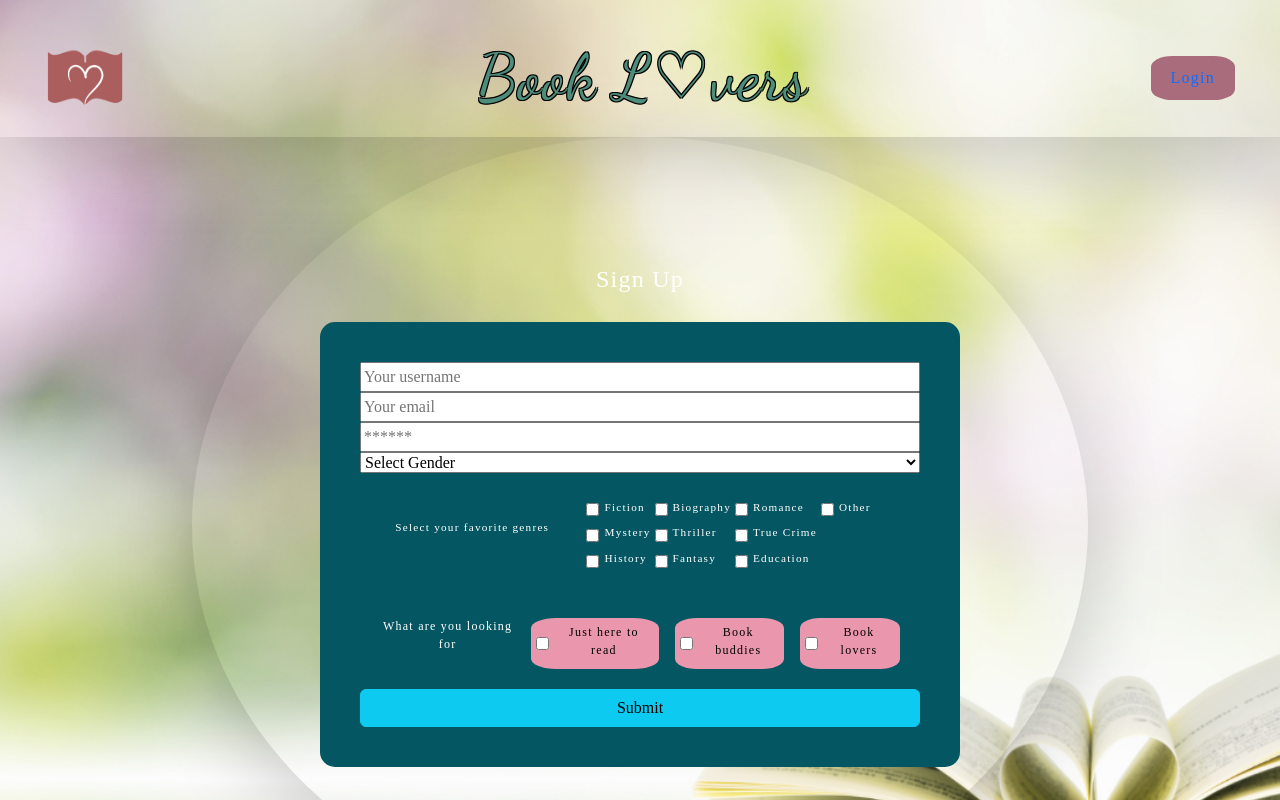
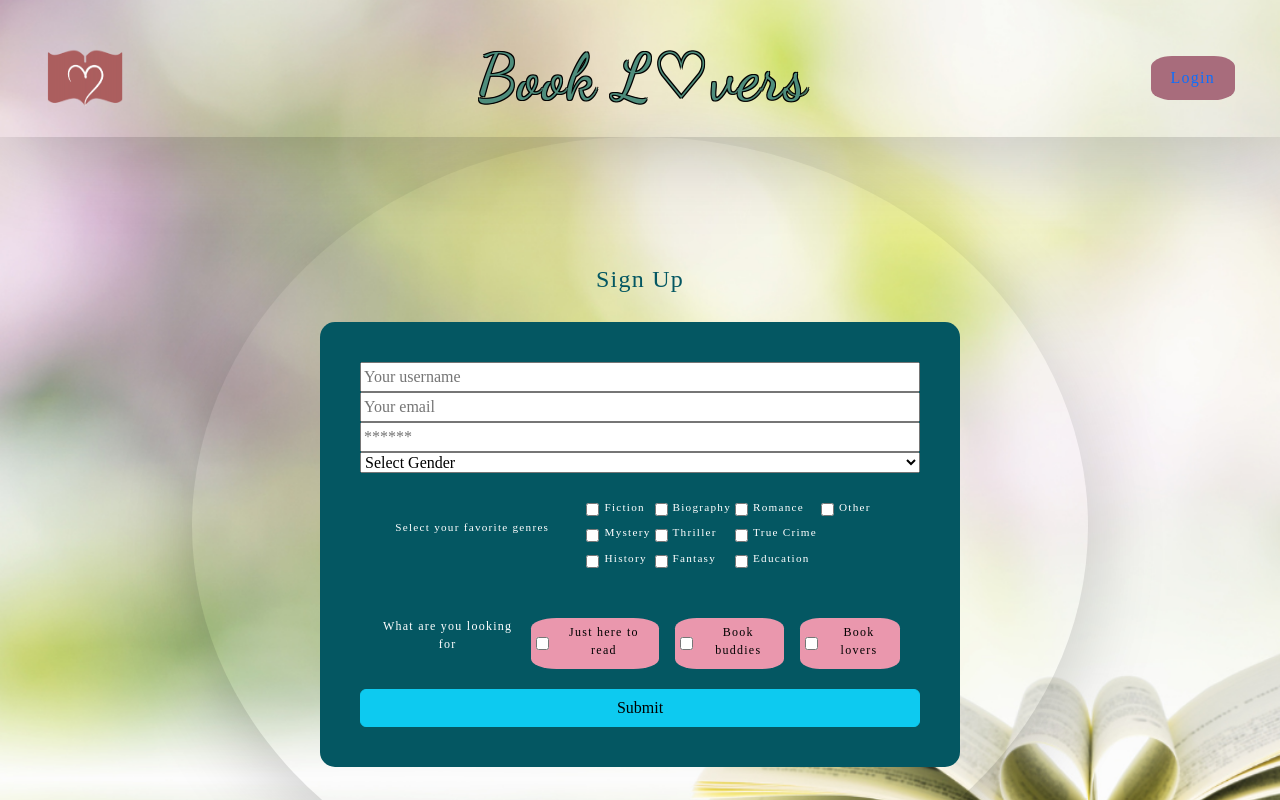
Before and after one commit to BookLovers-Group3/Book-Lovers-Official, a React (Vite) app in the folder client/: page /signup in a window 1280 px wide. Shown: the top 800 px of the page. Built offline with nearby package versions, Linux system fonts and the light colour scheme; a small style sheet from the web is missing.

Commit message:
updates to css

```diff
--- a/client/src/components/pages/Page.scss
+++ b/client/src/components/pages/Page.scss
@@ -8,6 +8,8 @@
   --pink: #ea97ad;
   letter-spacing: 1.25px;
 }
+
+
 
 .custom-looking-container {
   display: flex;
@@ -71,6 +73,10 @@ label {
   margin: 25px auto;
   color: white;
   text-align: center;
+}
+
+.account-background h4 {
+  color:var(--darkgreen);
 }
 
 .container {
```
